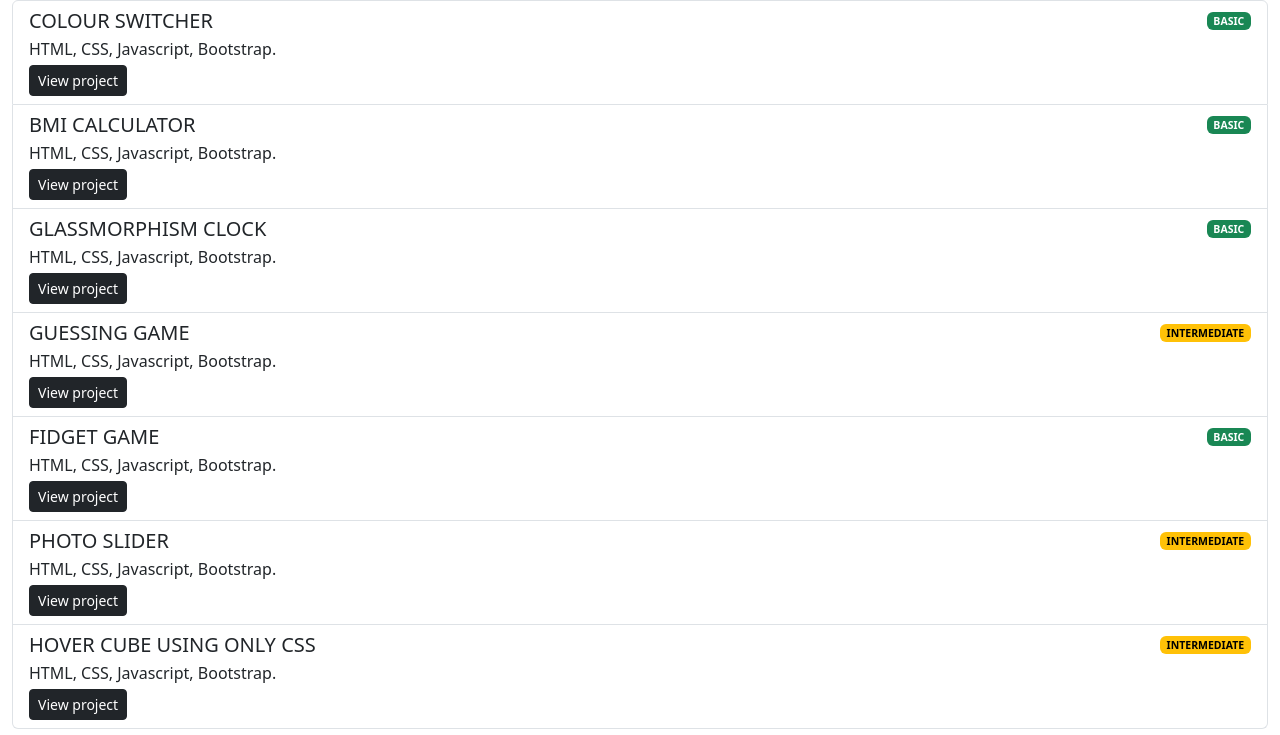
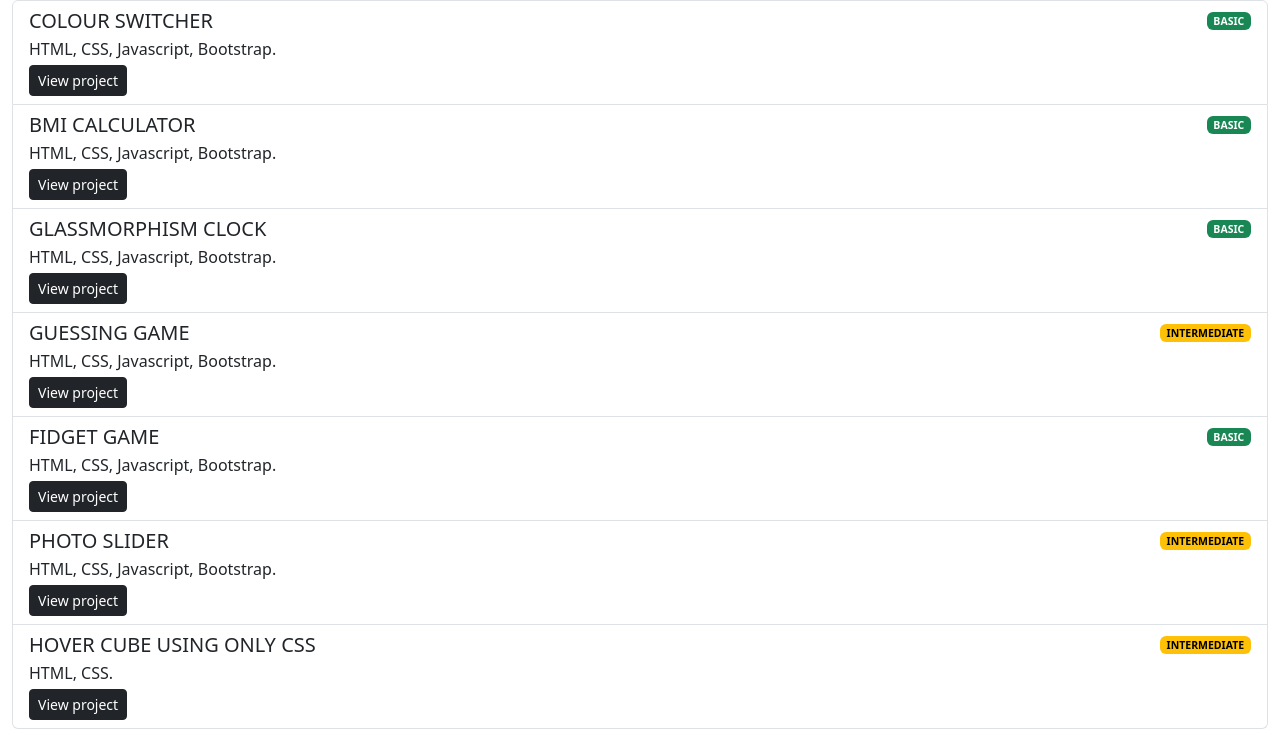
Before and after one commit to DalviBhavesh/JS_Projects, a plain HTML site: page index.html in a window 1280 px wide. Shown: the part 65-800 px from the top of the page. Drawn offline with nearby package versions, Linux system fonts and the light colour scheme.

Commit message:
added previous projects

```diff
--- a/index.html
+++ b/index.html
@@ -94,7 +94,7 @@
 
             <small><span class="badge text-bg-warning">INTERMEDIATE</span></small>
           </div>
-          <p class="mb-1">HTML, CSS, Javascript, Bootstrap.</p>
+          <p class="mb-1">HTML, CSS.</p>
           <a href="Project7/pract-cube.html"><button class="btn btn-dark btn-sm">View project</button></a>
         </div>
 
```
